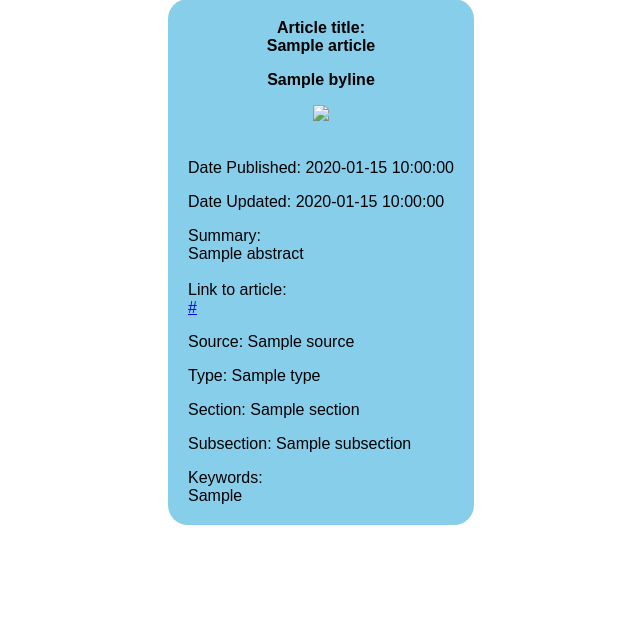
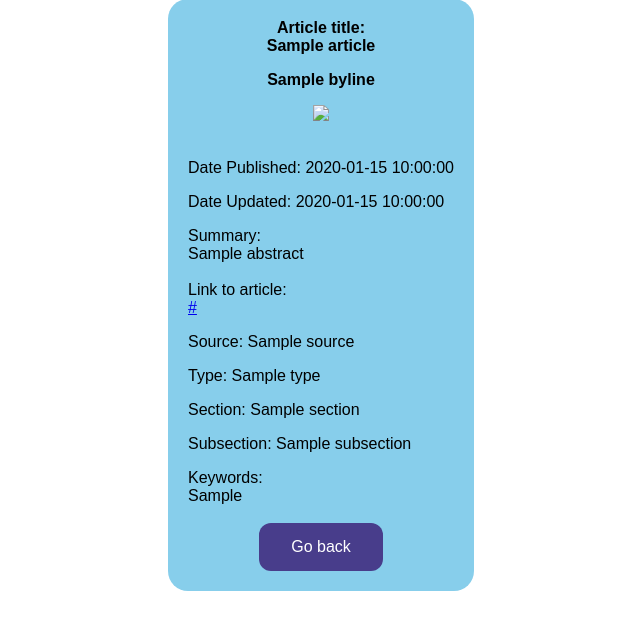
Before and after one commit to syahmi001/WebAPIScrapping, a Flask app: template templates/article.html in a window 1280 px wide. Shown: the part 77-707 px from the top of the page, without its empty margins (319-959 px from the left). Run offline with Flask 2, Linux system fonts and the light colour scheme; the template is opened without the code that fills it: most values are stand-ins (such as "Sample title", 1, 10 or a date in 2020).

Commit message:
Added go back button

```diff
--- a/static/css/main.css
+++ b/static/css/main.css
@@ -7,7 +7,7 @@ body {
 }
 
 .cards {
-    background-color: #483D8B;
+    background-color: #483D8B; /* Indigo */
     color: white;
     max-width: 600px;
     margin: auto;
@@ -28,7 +28,7 @@ body {
 }
 
 .card {
-    background-color: #87CEEB;
+    background-color: #87CEEB; /* Blue Sky */
     color: black;
     max-width: 700px;
     margin: auto;
@@ -41,3 +41,15 @@ body {
 .text-bold {
     font-weight: bold;
 }
+
+.button1 {
+  background-color: #483D8B; /* Indigo */
+  border: none;
+  color: white;
+  padding: 15px 32px;
+  text-align: center;
+  text-decoration: none;
+  display: inline-block;
+  font-size: 16px;
+  border-radius: 12px;
+}
--- a/templates/article.html
+++ b/templates/article.html
@@ -41,6 +41,8 @@
         <br>
         <span>{{ article['adx_keywords'] }}</span>
       </div>
+      <br>
+      <button class="button1" onclick="history.back()">Go back</button>
     </div>
 </div>
 {% endblock %}
```
